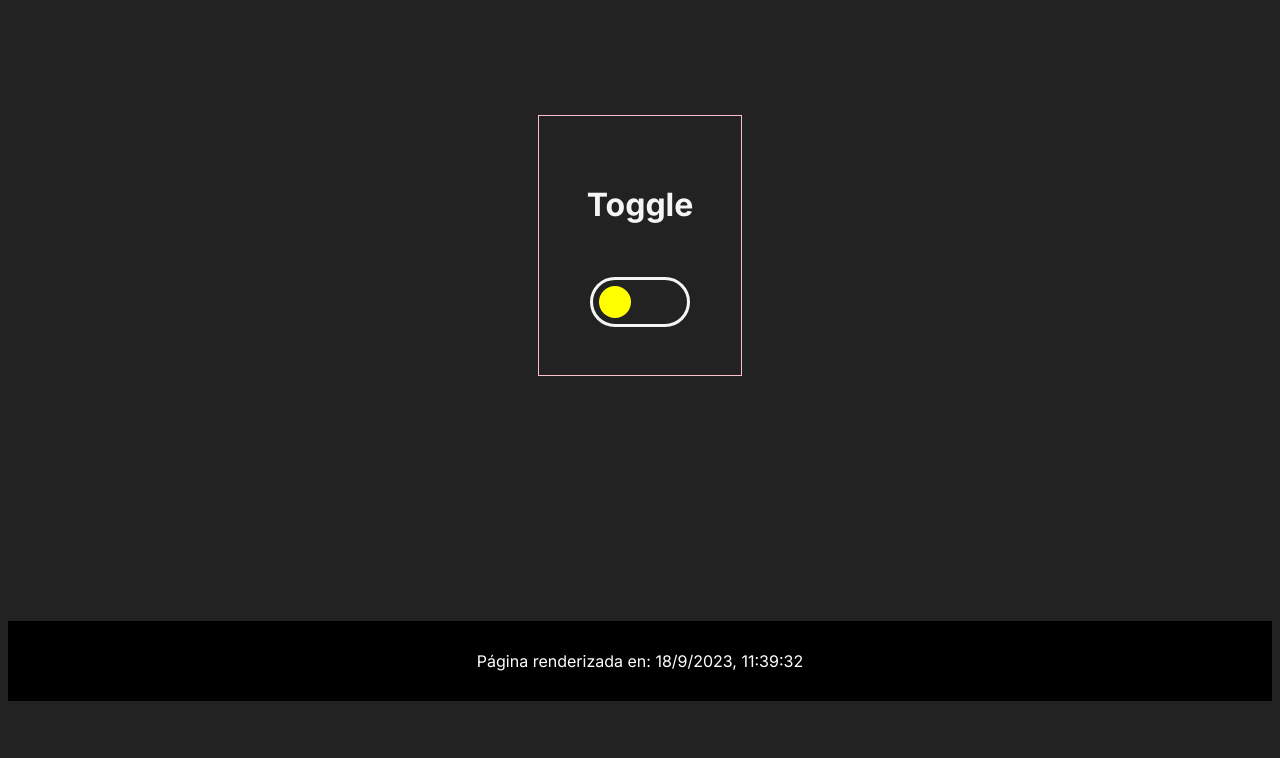
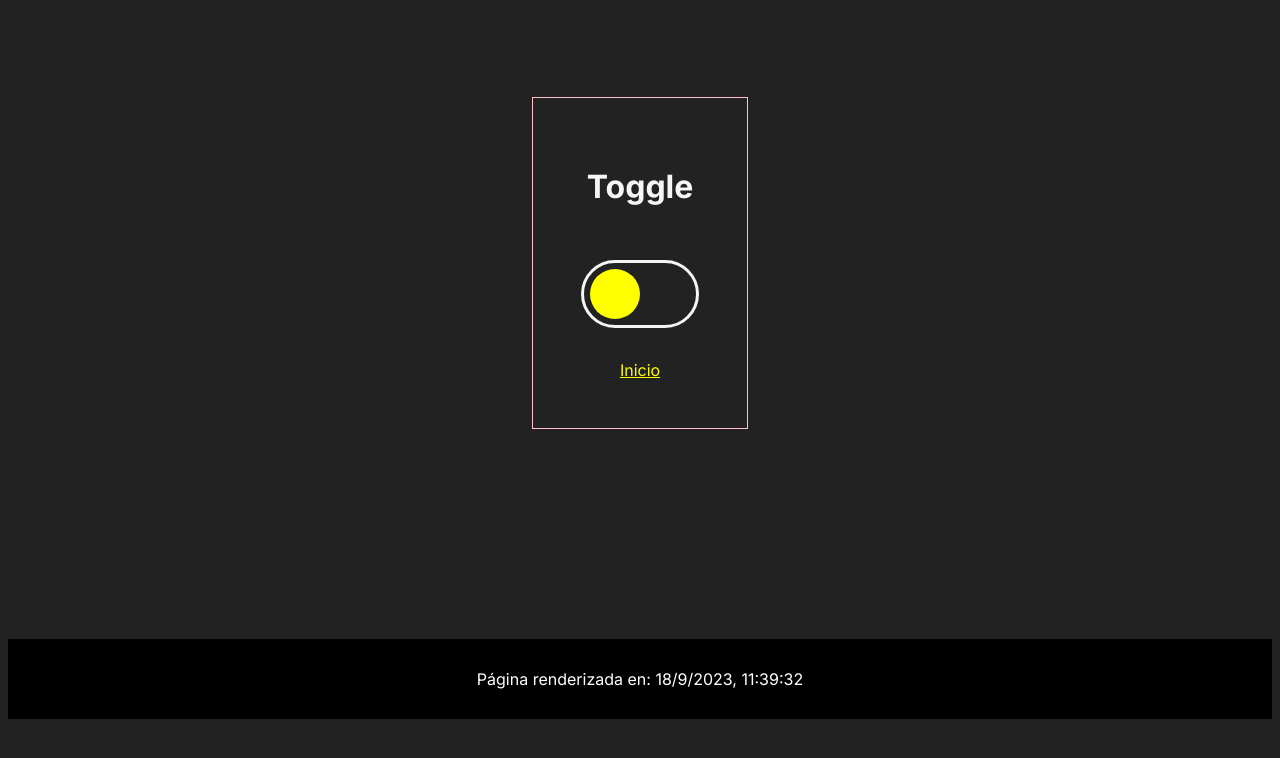
Before and after one commit to catharygr/aprendiendo-next-framework, a Next.js app: page /toggle in a window 1280 px wide. Shown: the top 758 px of the page. Built offline with nearby package versions, Linux system fonts and the light colour scheme.

Commit message:
Terminada la práctica de Framer Motion

```diff
--- a/src/app/framer/page.js
+++ b/src/app/framer/page.js
@@ -2,6 +2,7 @@
 import React from "react";
 import styles from "./framer.module.css";
 import { motion } from "framer-motion";
+import Link from "next/link";
 
 export default function FramerPage() {
   const [esFramer, setEsFramer] = React.useState(true);
@@ -21,6 +22,7 @@ export default function FramerPage() {
       <button className={styles.btn} onClick={() => setEsFramer(!esFramer)}>
         Toggle
       </button>
+      <Link href="/">Inicio</Link>
     </div>
   );
 }
--- a/src/app/latex/page.js
+++ b/src/app/latex/page.js
@@ -2,6 +2,7 @@
 
 import dynamic from "next/dynamic";
 import React, { useState } from "react";
+import Link from "next/link";
 
 const Latex = dynamic(() => import("react-latex-next"));
 
@@ -20,6 +21,9 @@ function LatexEditor() {
 
       <h2>Output:</h2>
       <Latex>{expression}</Latex>
+      <br />
+      <br />
+      <Link href="/">Inicio</Link>
     </div>
   );
 }
--- a/src/app/toggle/page.js
+++ b/src/app/toggle/page.js
@@ -2,15 +2,28 @@
 import React, { useState } from "react";
 import styles from "./toggle.module.css";
 import { motion } from "framer-motion";
+import Link from "next/link";
 
 export default function TogglePage() {
-  const [esOn, setEsOn] = useState(false);
+  const [esOn, setEsOn] = useState(true);
   return (
     <div className={styles.container}>
       <h1 className={styles.h1}>Toggle</h1>
-      <button className={styles.btn}>
-        <motion.span className={styles.pelota} />
+      <button onClick={() => setEsOn(!esOn)} className={styles.btn}>
+        <motion.span
+          initial={false}
+          className={styles.pelota}
+          animate={{
+            x: esOn ? "0%" : "100%",
+          }}
+          transition={{
+            type: "spring",
+            stiffness: 500,
+            damping: 40,
+          }}
+        />
       </button>
+      <Link href="/">Inicio</Link>
     </div>
   );
 }
--- a/src/app/toggle/toggle.module.css
+++ b/src/app/toggle/toggle.module.css
@@ -16,6 +16,7 @@
   border-radius: 100px;
   padding: 6px;
   cursor: pointer;
+  box-sizing: content-box;
 }
 
 .pelota {
```
